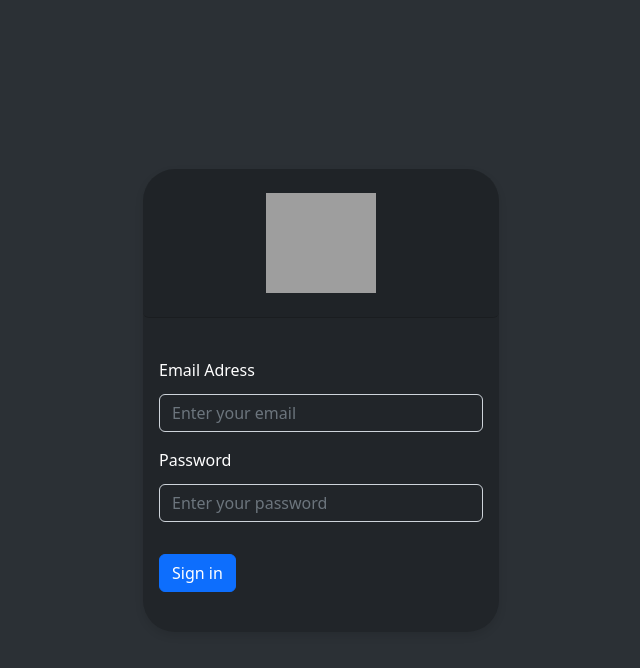
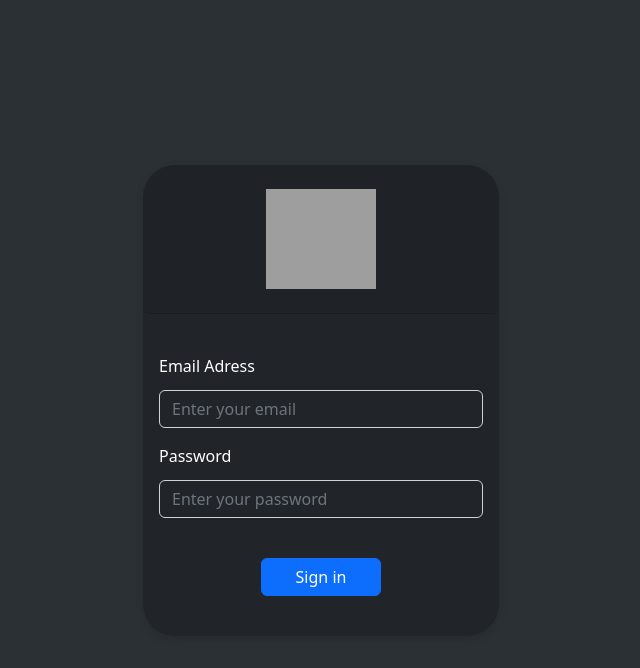
Before and after one commit to NafisAshraf/StudentManagementSystem, a Flask app: page /form in a window 1280 px wide. Shown: the top 668 px of the page, without its empty margins (319-959 px from the left). Run offline with Flask 3, Linux system fonts and the light colour scheme; grey boxes are pictures that could not be loaded.

Commit message:
updated button on form.html

```diff
--- a/api/templates/form.html
+++ b/api/templates/form.html
@@ -68,7 +68,9 @@
                         {{ form.password(class="form-control", placeholder="Enter your password") }}
                       </div>
 
-                  <button type="submit" class="btn btn-primary btn-block mt-3">Sign in</button>
+                  <div class="text-center">
+                    <button type="submit" class="btn btn-primary btn-block mt-4" style="width: 120px;">Sign in</button>
+                  </div>
                 </form>
               </div>
             </div>
```
